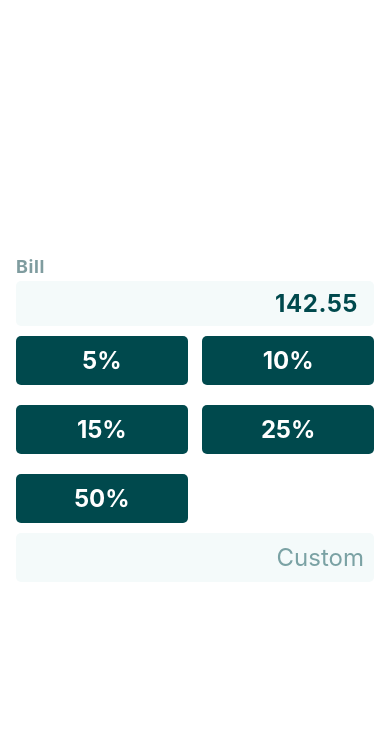
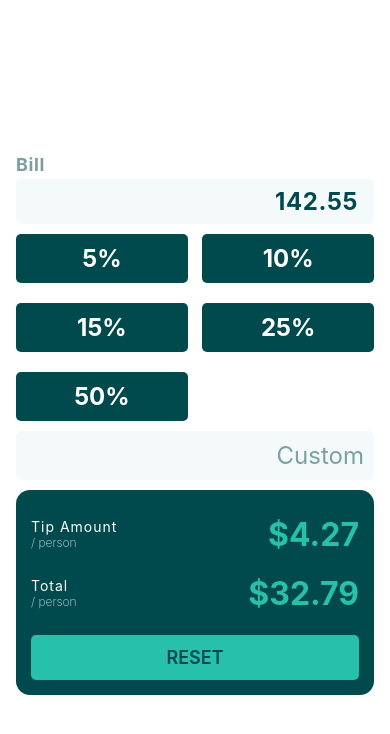
Before and after one commit to dheysonalves/tip-calculator-react-native, a React Native app: screen / in a window 390 px wide. Shown: the top 734 px of the page. Built offline with nearby package versions, Linux system fonts and the light colour scheme.

Commit message:
feat: adding presentation component for the total amount

```diff
--- a/App.tsx
+++ b/App.tsx
@@ -1,6 +1,7 @@
 import { StatusBar } from "expo-status-bar";
 import { StyleSheet, Text, View } from "react-native";
 import { InputData } from "./src/components/BaseComponents";
+import PresentationPerPerson from "./src/components/PresentationPerPerson";
 import PriceButtons from "./src/components/SelectTip/PriceButtons";
 
 export default function App() {
@@ -25,6 +26,7 @@ export default function App() {
 			<StatusBar style="auto" />
 			<InputData title="Bill" dataValue="142.55" />
 			<PriceButtons pricesData={DATA} customInputValue="" />
+      <PresentationPerPerson />
 		</View>
 	);
 }
--- /dev/null
+++ b/src/components/PresentationPerPerson/index.tsx
@@ -0,0 +1,72 @@
+import React from "react";
+import { Button, TouchableOpacity, Text, View, StyleSheet, Pressable } from "react-native";
+
+const PresentationPerPerson = () => {
+	return (
+		<View style={styles.container}>
+			<View style={styles.wrapperFlex}>
+				<View>
+					<Text style={styles.title}>Tip Amount</Text>
+					<Text style={styles.subtitle}>/ person</Text>
+				</View>
+				<Text style={styles.valueText}>$4.27</Text>
+			</View>
+			<View style={styles.wrapperFlex}>
+				<View>
+					<Text style={styles.title}>Total</Text>
+					<Text style={styles.subtitle}>/ person</Text>
+				</View>
+				<Text style={styles.valueText}>$32.79</Text>
+			</View>
+			<Pressable style={styles.buttonContainer}>
+				<Text style={styles.buttonText}>RESET</Text>
+			</Pressable>
+		</View>
+	);
+};
+
+const styles = StyleSheet.create({
+	container: {
+		flexDirection: "column",
+		justifyContent: "space-between",
+		backgroundColor: "hsl(183, 100%, 15%)",
+		padding: 15,
+		borderRadius: 14,
+	},
+	wrapperFlex: {
+		flexDirection: "row",
+		justifyContent: "space-between",
+		alignItems: "center",
+		marginVertical: 10,
+	},
+	title: {
+		color: "#fff",
+		letterSpacing: 1,
+	},
+	subtitle: {
+		color: "hsl(185, 41%, 84%)",
+		fontWeight: "200",
+		fontSize: 12,
+	},
+	valueText: {
+		color: "hsl(172, 67%, 45%)",
+		fontSize: 32,
+		fontWeight: "700",
+	},
+	buttonContainer: {
+		width: "100%",
+		borderRadius: 5,
+		padding: 12,
+		backgroundColor: "hsl(172, 67%, 45%)",
+		marginTop: 12,
+	},
+	buttonText: {
+		color: "hsl(183, 100%, 15%)",
+		textAlign: "center",
+		textTransform: "uppercase",
+		fontSize: 18,
+		fontWeight: "600"
+	},
+});
+
+export default PresentationPerPerson;
```
